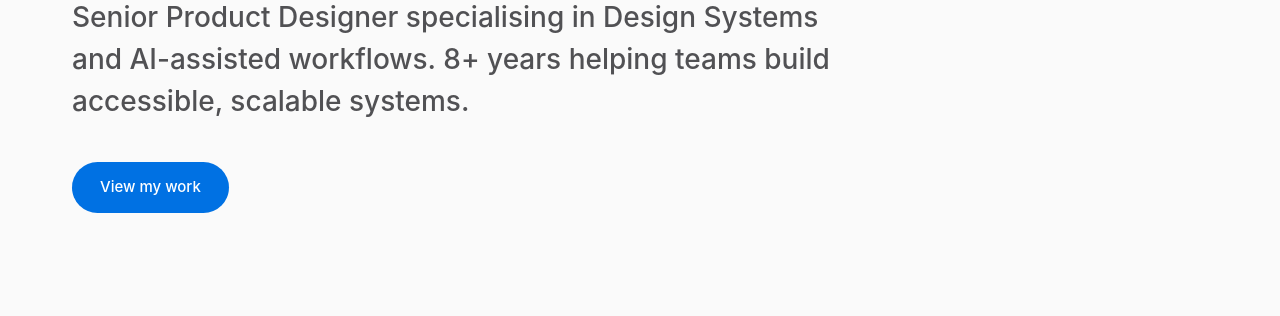
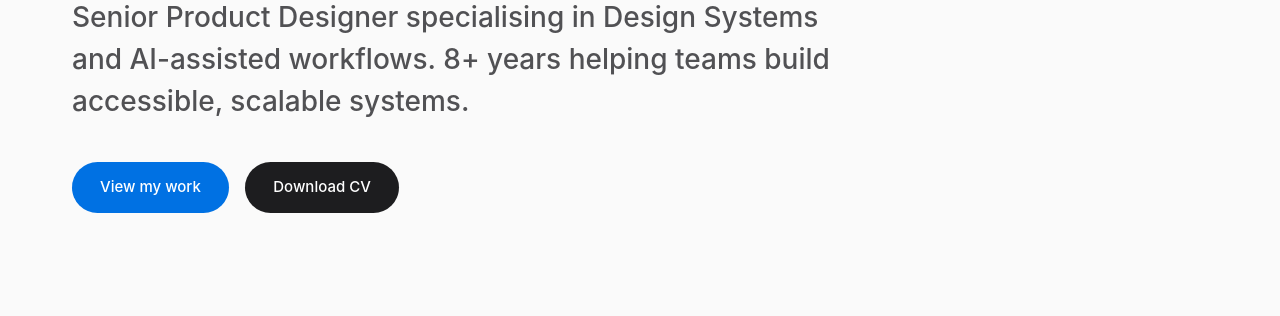
Before and after one commit to matthewothomas/design-portfolio, a plain HTML site: page index.html in a window 1280 px wide. Shown: the part 316-632 px from the top of the page. Drawn offline with Linux system fonts and the light colour scheme.

Commit message:
Update index.html

```diff
--- a/index.html
+++ b/index.html
@@ -692,6 +692,7 @@
             <h1 id="hero-title" class="hero-title">Building design systems<br>that scale with AI</h1>
             <p class="hero-subtitle">Senior Product Designer specialising in Design Systems and AI-assisted workflows. 8+ years helping teams build accessible, scalable systems.</p>
             <a href="#work" class="hero-cta">View my work</a>
+            <a href="Matthew Thomas CV.pdf" class="hero-cta" style="background: #1d1d1f; margin-left: 12px;" download>Download CV</a>
         </section>
 
         <!-- Projects -->
```
